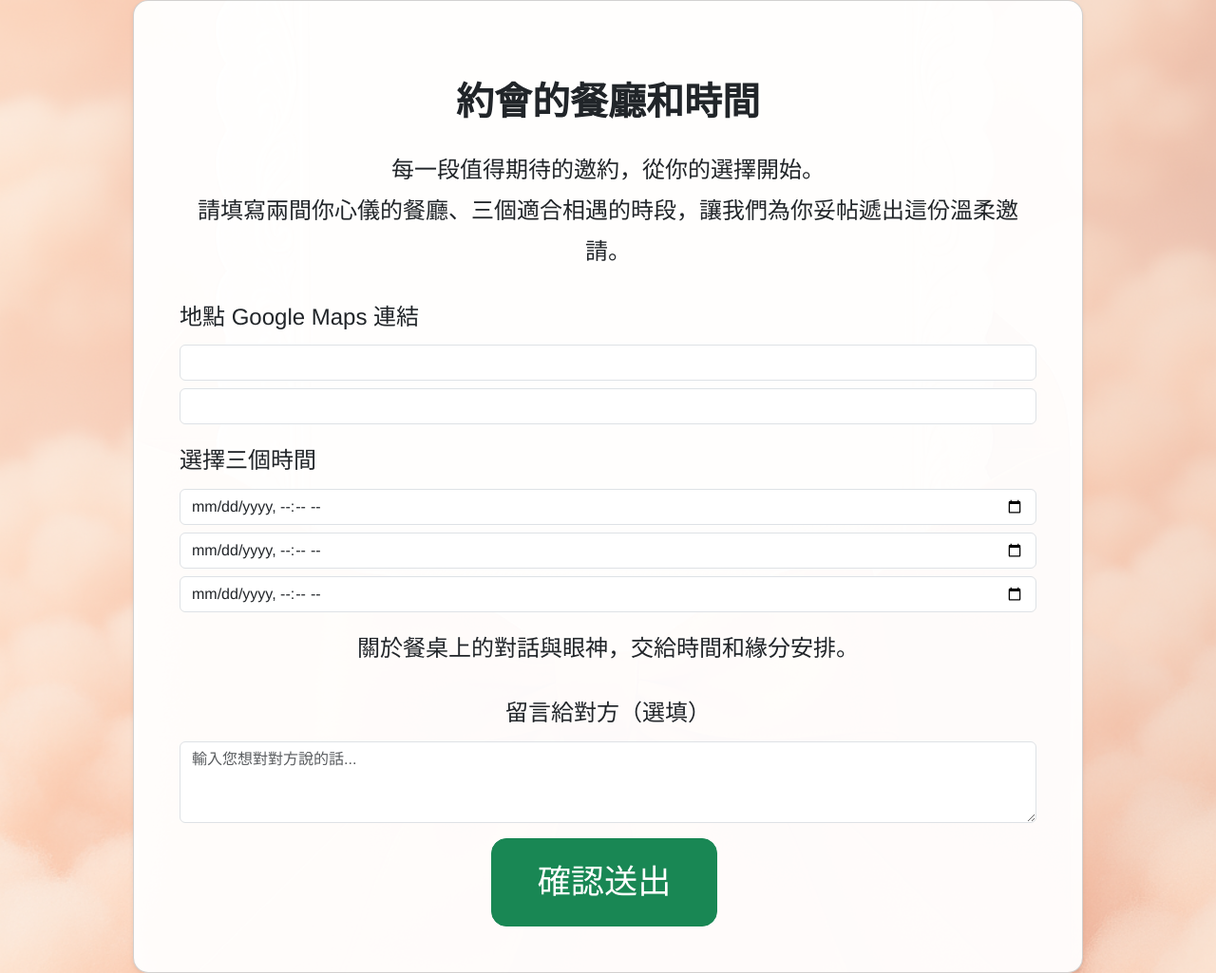
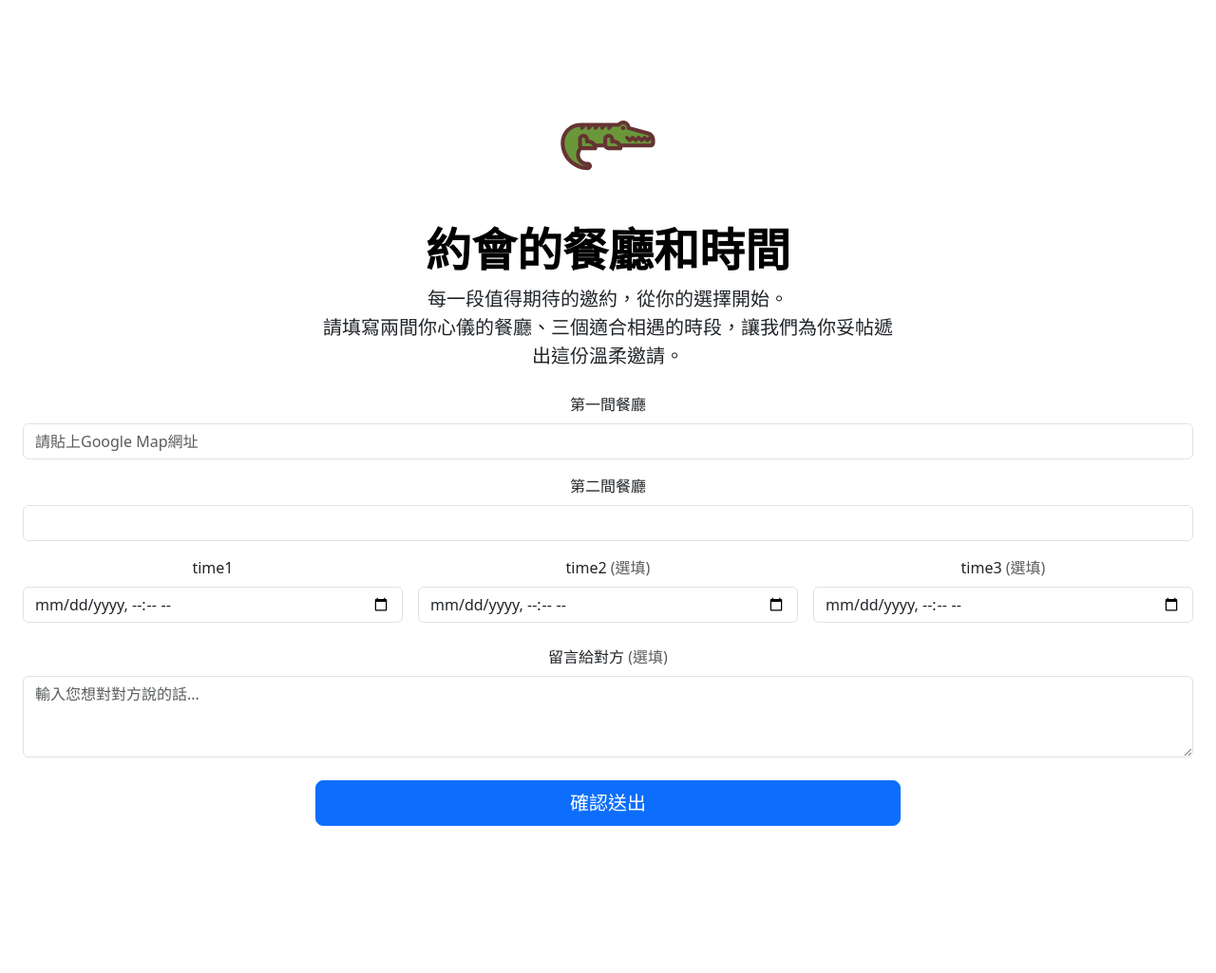
Before and after one commit to citylovecommunity/linebot, a Flask app: page /rest_r1 in a window 1280 px wide. Shown: the whole page at 95% size. After the commit the page ends 870 px from the top, so only its background shows below. Run offline with Flask 3, Linux system fonts and the light colour scheme; some libraries are stand-ins or nearby versions.

Commit message:
Bootsrap先爆改

```diff
--- a/form_app/templates/base.html
+++ b/form_app/templates/base.html
@@ -1,26 +1,15 @@
 <!DOCTYPE html>
-<html lang="en">
+<html lang="zh-Hant">
 
 <head>
     <meta charset="UTF-8">
     <title>{% block title %}Flask App{% endblock %}</title>
     <link rel="stylesheet" href="https://cdn.jsdelivr.net/npm/bootstrap@5.3.0/dist/css/bootstrap.min.css">
-    <link rel="stylesheet" href="{{ url_for('static', filename='style.css') }}">
+    <!-- <link rel="stylesheet" href="{{ url_for('static', filename='style.css') }}"> -->
 </head>
 
 <body>
-    <div class="bg-overlay"></div>
-
-    <div class="container-fluid min-vh-100 d-flex justify-content-center align-items-center container-wrapper">
-        <div class="w-100 px-3" style="max-width: 100%;">
-            <div class="card shadow-sm mx-auto w-100" style="max-width: 1000px;">
-                <div class="card-body p-5">
-                    {% block content %}{% endblock %}
-                </div>
-            </div>
-        </div>
-    </div>
-
+    {% block content %}{% endblock %}
 </body>
 
 </html>
--- a/form_app/templates/submit_places.html
+++ b/form_app/templates/submit_places.html
@@ -6,68 +6,65 @@
 {% endblock %}
 
 
+{% block content %}
 
 
-{% block content %}
-<h2 class="card-title mb-4">{{dating_title}}</h2>
+<div class="px-4 py-5 my-5 text-center"> <img class="d-block mx-auto mb-4"
+        src="{{ url_for('static', filename='images/crocodile-svgrepo-com.svg') }}" alt="" width="144" height="114">
+    <h1 class="display-5 fw-bold text-body-emphasis">{{ dating_title }}</h1>
+    <div class="col-lg-6 mx-auto">
+        <p class="lead mb-4">{{ first_word|safe }}</p>
+    </div>
 
-<p>
-    {{first_word | safe}}
-</p>
-<form method="post" action="{{ post_to }}">
+    <form class="needs-validation" method="post" action="{{ post_to }}">
+        <div class="row g-3">
+            <div class="col-12"> <label for="address" class="form-label">第一間餐廳</label> <input type="url"
+                    class="form-control" id="place1" name="place1" required {% if lock %} disabled {% endif %}
+                    value="{{ session['confirm_data']['place1_url'] if session.get('confirm_data') else '' }}"
+                    placeholder="請貼上Google Map網址">
+                <div class="invalid-feedback">
+                    請輸入有效的 Google Map 網址。
+                </div>
+            </div>
 
-    <!-- 地點 Section -->
-    <div class="mb-3" id="place-section">
-        <div class="section-header">
-            <label class="form-label">地點 Google Maps 連結</label>
-            {% if lock %}
-            <button type="button" class="btn btn-outline-secondary lock-btn"
-                onclick="toggleSectionLock('place-section', this)">🔒</button>
-            {% endif %}
+            <div class="col-12"> <label for="address" class="form-label">第二間餐廳</label> <input type="url"
+                    class="form-control" id="place2" name="place2" {% if lock %} disabled {% endif %}
+                    value="{{ session['confirm_data']['place2_url'] if session.get('confirm_data') else '' }}">
+                <div class="invalid-feedback">
+                    Please enter your shipping address.
+                </div>
+            </div>
+
+            <div class="col-md-4"> <label for="time1" class="form-label">time1</label> <input type="datetime-local"
+                    class="form-control mb-2" id="time1" name="time1" required {% if lock %} disabled {% endif %}
+                    value="{{ session['confirm_data']['time1'] if session.get('confirm_data') else '' }}">
+            </div>
+            <div class="col-md-4"> <label for="time2" class="form-label">time2 <span
+                        class="text-body-secondary">(選填)</span></label> <input type="datetime-local"
+                    class="form-control mb-2" id="time2" name="time2" {% if lock %} disabled {% endif %}
+                    value="{{ session['confirm_data']['time2'] if session.get('confirm_data') else '' }}">
+            </div>
+            <div class="col-md-4"> <label for="time3" class="form-label">time3 <span
+                        class="text-body-secondary">(選填)</span></label> <input type="datetime-local"
+                    class="form-control mb-2" id="time3" name="time3" {% if lock %} disabled {% endif %}
+                    value="{{ session['confirm_data']['time3'] if session.get('confirm_data') else '' }}">
+            </div>
+
+            <div class="col-md-12">
+                <label for="comment" class="form-label">留言給對方 <span class="text-body-secondary">(選填)</span></label>
+                <textarea class="form-control" id="comment" name="comment" rows="3"
+                    placeholder="輸入您想對對方說的話...">{{ session['confirm_data']['comment'] if session.get('confirm_data') else '' }}</textarea>
+            </div>
         </div>
 
-        {% for i in range(1, 3) %}
-        <input type="url" class="form-control {% if i == 1 %}mb-2{% endif %}" id="place{{ i }}" name="place{{ i }}"
-            required {% if lock %} disabled {% endif %}
-            value="{{ session['confirm_data']['place' ~ i ~ '_url'] if session.get('confirm_data') else '' }}">
-        {% endfor %}
-
-
-    </div>
-
-    <!-- 時間 Section -->
-    <div class="mb-3" id="time-section">
-        <div class="section-header">
-            <label class="form-label">選擇三個時間</label>
-            {% if lock %}
-            <button type="button" class="btn btn-outline-secondary lock-btn"
-                onclick="toggleSectionLock('time-section', this)">🔒</button>
-            {% endif %}
-        </div>
-        {% for i in range(1, 4) %}
-        <input type="datetime-local" class="form-control mb-2" id="time{{ i }}" name="time{{ i }}" required {% if lock
-            %} disabled {% endif %}
-            value="{{ session['confirm_data']['time' ~ i] if session.get('confirm_data') else '' }}">
-        {% endfor %}
-    </div>
-    <p>
-        {{second_word | safe}}
-    </p>
-    <!-- 留言 Section (no lock) -->
-    <div class="mb-3">
-        <label for="comment" class="form-label">留言給對方（選填）</label>
-        <textarea class="form-control" id="comment" name="comment" rows="3"
-            placeholder="輸入您想對對方說的話...">{{ session['confirm_data']['comment'] if session.get('confirm_data') else '' }}</textarea>
-    </div>
-
-    <!-- 提交按鈕 -->
-    <div class="text-center">
-        <button type="submit" class="btn btn-success me-2">確認送出</button>
+        <button class="w-50 btn btn-primary btn-lg mt-4" type="submit">確認送出</button>
         {% if go_back_url %}
         <a href="{{ go_back_url }}" class="btn btn-outline-secondary">返回上頁</a>
         {% endif %}
-    </div>
-</form>
+    </form>
+
+
+</div>
 
 {% if lock %}
 <script>
```
Also changed, not shown: form_app/templates/confirm.html (+15 -6 lines), form_app/templates/thank_you.html (+13 -3 lines), form_app/static/images/crocodile-svgrepo-com.svg (added).
